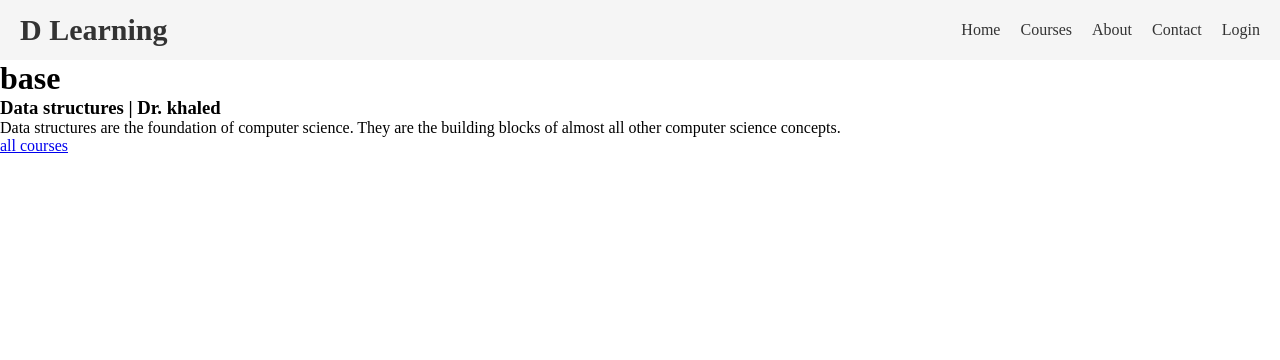
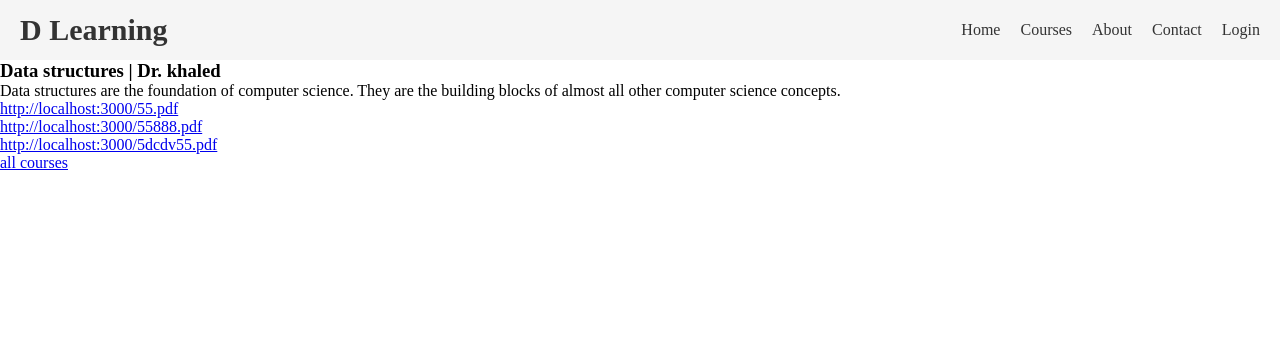
Before and after one commit to ahm3dkira/django-project, a Django app: page /id/1 in a window 1280 px wide. Shown: the top 360 px of the page. Run offline with Django 4.2, Linux system fonts and the light colour scheme.

Commit message:
make it better

```diff
--- a/courses/templates/base.html
+++ b/courses/templates/base.html
@@ -11,15 +11,18 @@
     margin: 0;
     box-sizing: border-box;
   }
+  body {
+    overflow-x: hidden;
+  }
   </style>
 </head>
 <body>
   {% include 'partials/header.html' %}
 
-  <h1>base</h1>
-
   {% block content %}
       <h1>content</h1>
   {% endblock %}
+
+
 </body>
 </html>
--- a/courses/templates/course.html
+++ b/courses/templates/course.html
@@ -3,5 +3,25 @@
 {% block content %}
   <h3>{{ course.title }}</h3>
   <p>{{ course.description }}</p>
+  {% comment %} {% if "by-weeks" == "By-weeks" %}
+    33
+
+  {% elif "by-weeks" == "by-weeks" %}
+    44
+  {% else %}
+    55
+  {% endif %} {% endcomment %}
+  <ul>
+    {% for file in course.files %}
+    <li>
+      <a href='{{ file }}'> {{ file }} </a>
+    </li>
+    {% endfor %}
+  </ul>
   <a href="/all">all courses</a>
+
+
+  <script>
+    console.log("x")
+  </script>
 {% endblock %}
--- a/courses/templates/partials/header.html
+++ b/courses/templates/partials/header.html
@@ -1,12 +1,5 @@
 <style>
-* {
-    padding: 0;
-    margin: 0;
-    box-sizing: border-box;
-}
-body {
-    overflow-x: hidden;
-}
+
 header.header {
     height: 60px;
     width: 100vw;
--- a/courses/views.py
+++ b/courses/views.py
@@ -17,6 +17,12 @@ coursesData = [
         'description': 'Data structures are the foundation of computer science. They are the building blocks of almost all other computer science concepts.',
         'image': 'data.png',
         'time': '12 weeks',
+        'type': 'acadimc',
+        'files': [
+            "http://localhost:3000/55.pdf",
+            "http://localhost:3000/55888.pdf",
+            "http://localhost:3000/5dcdv55.pdf",
+        ]
     },
     {
         'id': '2',
@@ -24,6 +30,11 @@ coursesData = [
         'description': 'Algorithms are the foundation of computer science. They are the building blocks of almost all other computer science concepts.',
         'image': 'algo.png',
         'time': '12 weeks',
+        'files': [
+            "http://localhost:3000/uuuuu.pdf",
+            "http://localhost:3000/55888.pdf",
+            "http://localhost:3000/5dcdv55.pdf",
+        ]
     },
     {
         'id': '3',
@@ -31,6 +42,11 @@ coursesData = [
         'description': 'Operating systems are the foundation of computer science. They are the building blocks of almost all other computer science concepts.',
         'image': 'os.png',
         'time': '12 weeks',
+        'files': [
+            "http://localhost:3000/55.pdf",
+            "http://localhost:3000/85888.pdf",
+            "http://localhost:3000/5dcdv55.pdf",
+        ]
     },
 
 
```
Also changed, not shown: courses/templates/index.html (+9 -12 lines).
